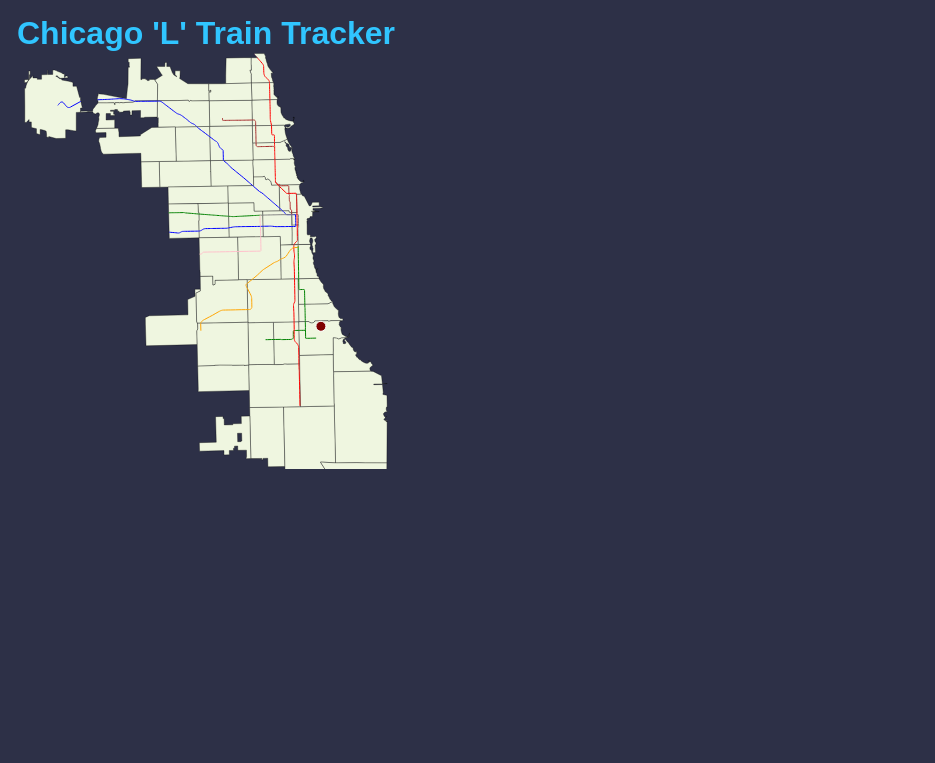
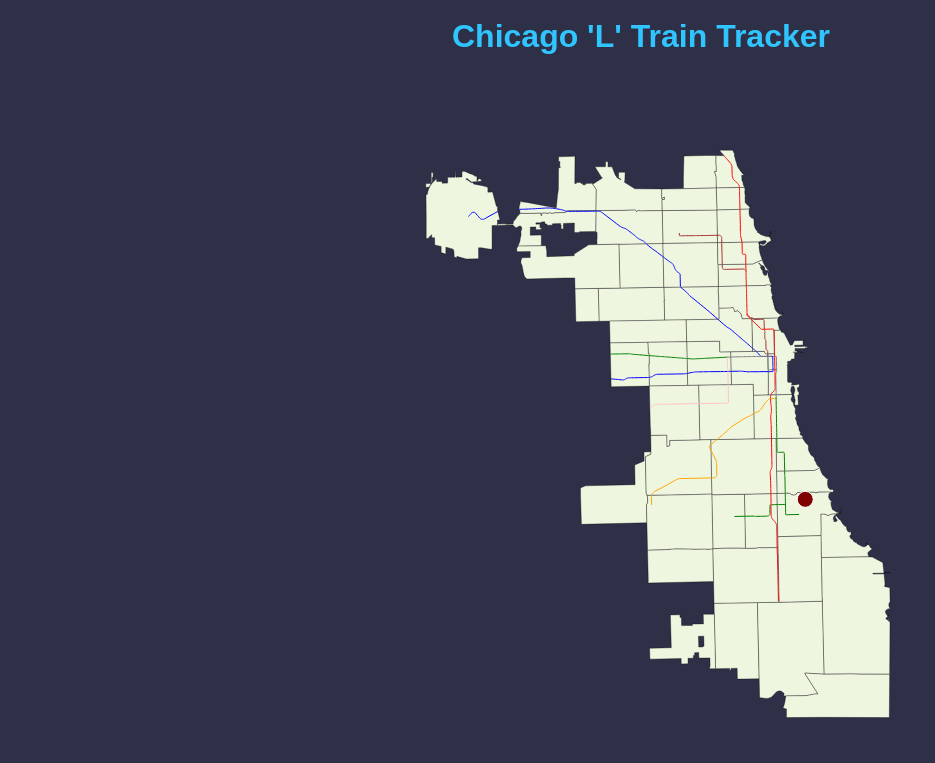
Before and after one commit to kavibpatel/chicagotraintraker, a website: page public/index.html in a window 1280 px wide. Shown: the whole page, without its empty margins (0-935 px from the left). Drawn offline with nearby package versions, Linux system fonts and the light colour scheme; no server answers.

Commit message:
Changed logic for dynamic resizing

```diff
--- a/public/index.html
+++ b/public/index.html
@@ -4,7 +4,7 @@
     <meta charset="UTF-8">
     <meta name="viewport" content="width=device-width, initial-scale=1.0">
     <title>Train Map</title>
-    <span style="color:#30C5FF"><h1 class="map-title">Chicago 'L' Train Tracker</h1></span>
+    <h1 class="map-title">Chicago 'L' Train Tracker</h1>
     <script src="https://d3js.org/d3.v7.min.js"></script>
     <style>
         body {
@@ -16,14 +16,18 @@
         }
         .map-title{
             color:#30C5FF;
-            margin: 5px;
+            display: flex;
+            justify-content: center;
+            align-items: center;
+            height: 10px;
         }
 
         .map-container {
-            width: 400px;
-            height: 430px;
+            display: flex;
+            justify-content: center;
+            align-items: center;
+            margin: 10px;
             margin-top: -15px;
-            stroke-width: 1px;
             border: 2px solid transparent;
         }
     </style>
@@ -40,8 +44,11 @@
                             y:41.7904, x:-87.6004,
                             color:"#800000"}]
 
-        const width = 440;
-        const height = 425;
+        const width = window.innerWidth;
+        const height = window.innerHeight - 100;
+
+        console.log("width:", width);
+
 
         const svg = d3.select("#map")
             .append("svg")
@@ -50,8 +57,8 @@
 
         const projection = d3.geoMercator()
             .center([-87.7, 41.85])
-            .scale(50000)
-            .translate([width / 2, height / 2]);
+            .scale(width * 50)
+            .translate([width / 2 + 30, height / 2]);
 
         const path = d3.geoPath().projection(projection);
 
@@ -85,7 +92,7 @@
                 .attr("opacity", 1)
                 .attr("cx", d => projection([d.x, d.y])[0])
                 .attr("cy", d => projection([d.x, d.y])[1])
-                .attr("r", "5px")
+                .attr("r", "8px")
                 .attr("stroke", "white")  // Border color
                 .attr("stroke-width", 1) // Border width
 
@@ -140,7 +147,7 @@
                         trainCircles.join("circle")
                             .attr("class", "train")
                             .attr("id",d => `train-${d.rn}`)
-                            .attr("r", 3)
+                            .attr("r", width / 360)
                             .attr("fill", d => trainColor(d.routeName))
                             .merge(trainCircles)
                             .attr("cx", d => projection([+d.lon, +d.lat])[0])
@@ -153,7 +160,7 @@
 
             // Run and refresh trains
             plotLiveTrains();
-            setInterval(plotLiveTrains, 1000);
+            setInterval(plotLiveTrains, 5000);
         }).catch(error => {
             console.error("Error loading ZIP Code GeoJSON:", error);
         });
```
